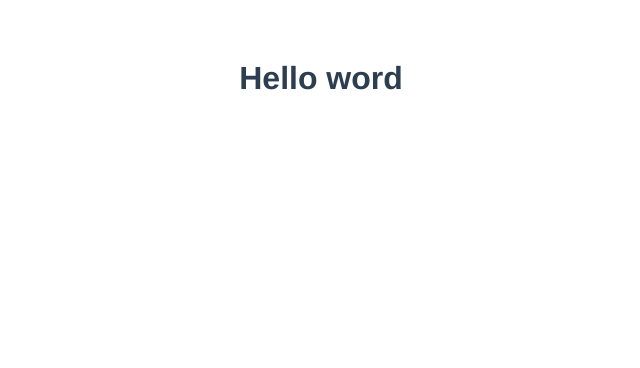
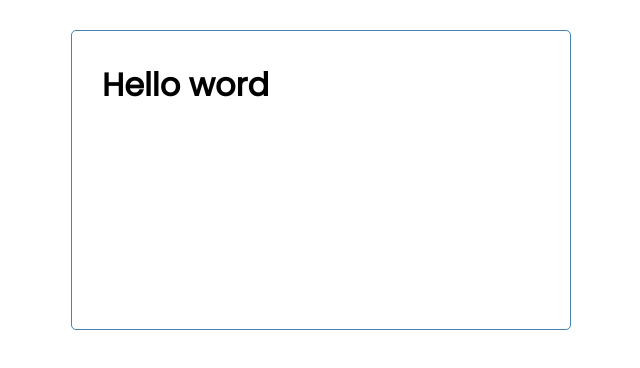
Before and after one commit to IRSAGE/Task-Tracker, a Vue app: page / in a window 1280 px wide. Shown: the top 368 px of the page, without its empty margins (319-959 px from the left). Built offline with nearby package versions, Linux system fonts and the light colour scheme.

Commit message:
Adding grobal styles

```diff
--- a/src/App.vue
+++ b/src/App.vue
@@ -1,6 +1,5 @@
 <template>
-
- <h1>Hello word</h1>
+  <div class="container"><h1>Hello word</h1></div>
 </template>
 
 <script>
@@ -15,12 +14,45 @@
 </script>
 
 <style>
-#app {
-  font-family: Avenir, Helvetica, Arial, sans-serif;
-  -webkit-font-smoothing: antialiased;
-  -moz-osx-font-smoothing: grayscale;
-  text-align: center;
-  color: #2c3e50;
-  margin-top: 60px;
+@import url('https://fonts.googleapis.com/css2?family=Poppins:wght@300;400&display=swap');
+* {
+  box-sizing: border-box;
+  margin: 0;
+  padding: 0;
+}
+body {
+  font-family: 'Poppins', sans-serif;
+}
+.container {
+  max-width: 500px;
+  margin: 30px auto;
+  overflow: auto;
+  min-height: 300px;
+  border: 1px solid steelblue;
+  padding: 30px;
+  border-radius: 5px;
+}
+.btn {
+  display: inline-block;
+  background: #000;
+  color: #fff;
+  border: none;
+  padding: 10px 20px;
+  margin: 5px;
+  border-radius: 5px;
+  cursor: pointer;
+  text-decoration: none;
+  font-size: 15px;
+  font-family: inherit;
+}
+.btn:focus {
+  outline: none;
+}
+.btn:active {
+  transform: scale(0.98);
+}
+.btn-block {
+  display: block;
+  width: 100%;
 }
 </style>
```
